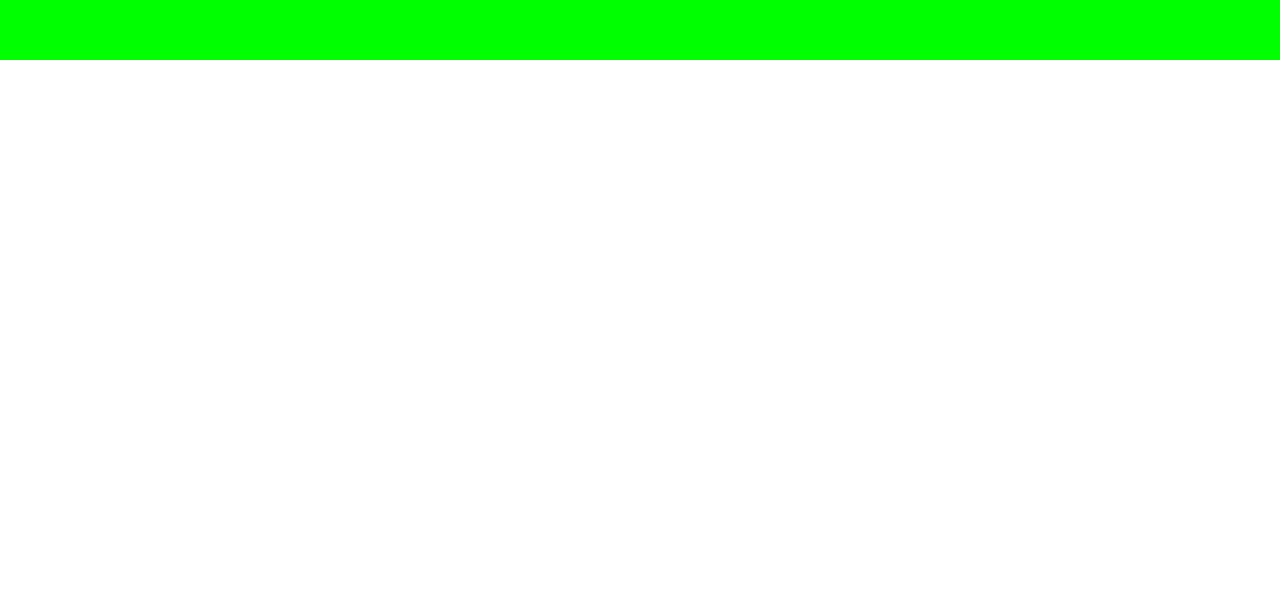
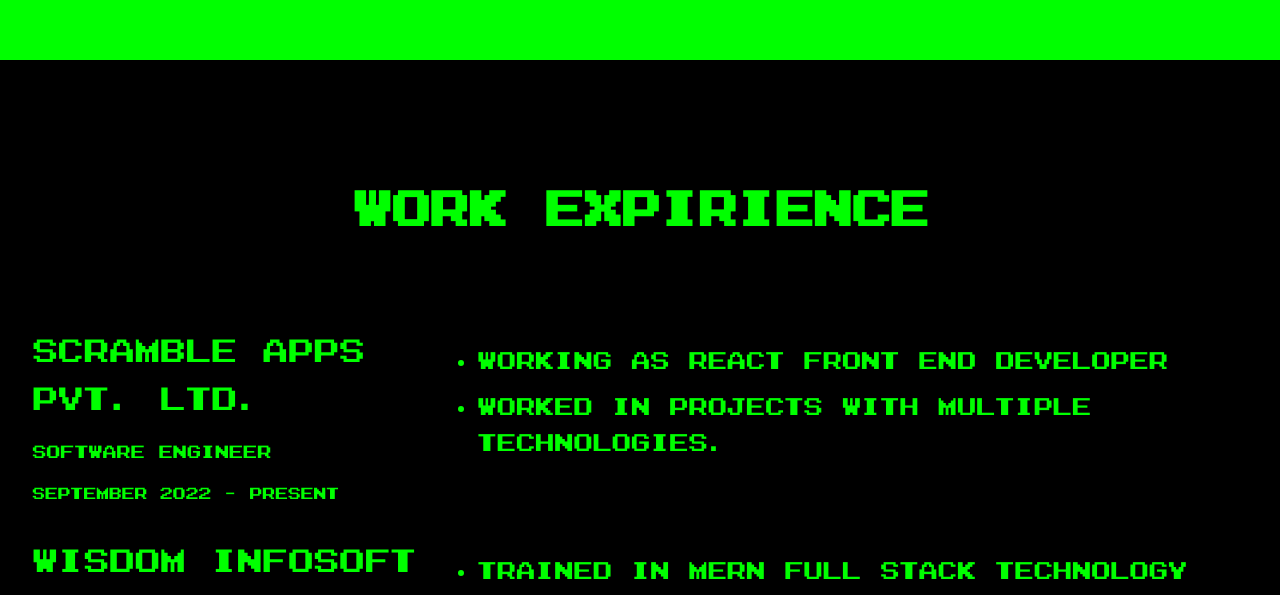
Before and after one commit to gillgurvijay01/portfolioV2, a React (Create React App) app: page / in a window 1280 px wide. Shown: the part 1540-2135 px from the top of the page. Before the commit the page ends 1600 px from the top, so only its background shows below. Built offline with nearby package versions, Linux system fonts and the light colour scheme.

Commit message:
work expirience pg added

```diff
--- a/src/App.js
+++ b/src/App.js
@@ -1,12 +1,12 @@
 import React from 'react';
 
-import './App.css';
 import PicDiv from './Components/picDiv/PicDiv';
-
-import 'bootstrap/dist/css/bootstrap.min.css';
 import Header from './Components/Header/Header';
 import About from './Components/About/About';
+import Work from './Components/Work/Work';
 
+import './App.css';
+import 'bootstrap/dist/css/bootstrap.min.css';
 
 function App() {
   return (
@@ -14,6 +14,7 @@
       <Header />
       <PicDiv />
       <About/>
+      <Work/>
     </React.Fragment>
     );
 }
--- a/src/Components/About/About.jsx
+++ b/src/Components/About/About.jsx
@@ -1,33 +1,68 @@
-import React from 'react'
-import css from './about.module.css'
-import { Typewriter } from 'react-simple-typewriter'
-import Fade from 'react-reveal/Fade';
+import React from "react";
+import css from "./about.module.css";
+import { Typewriter } from "react-simple-typewriter";
+import Fade from "react-reveal/Fade";
 const About = () => {
-    const sentence = ["My name is Gurvijay Singh Gill. I come from Amritsar, Punjab, India. Since childhood, I got  extreme interest in gaming and Programming. I started coding QBASIC language which i learned in my school in third grade, Later learnt Web Development in High School and C++ in 11th and 12th grade. Currently, I am working as a React  JS developer in an Organization in Mohali, Punjab, India. My near goals are to be proficient in Full Stack Web Development and develope sharp skills in React and NodeJs."]
+  const sentence = [
+    "My name is Gurvijay Singh Gill. I come from Amritsar, Punjab, India. Since childhood, I got  extreme interest in gaming and Programming. I started coding QBASIC language which i learned in my school in third grade, Later learnt Web Development in High School and C++ in 11th and 12th grade. Currently, I am working as a React  JS developer in an Organization in Mohali, Punjab, India. My near goals are to be proficient in Full Stack Web Development and develope sharp skills in React and NodeJs.",
+  ];
 
-    return (
+  return (
+    <div id="about" className={`${css.aboutDiv}`}>
+      <Fade top>
+        <p className={` ${css.heading} text-center`}>About</p>
+      </Fade>
+      <p className={`${css.paragraphAbout}`}>
+        <Fade left>
+          <Typewriter words={sentence} typeSpeed={20} />
+        </Fade>
+      </p>
 
-        <div id='about' className={`${css.aboutDiv}`}><Fade top><p className={` ${css.heading} text-center`}>About</p>
+      <p className={`${css.linksHeading}`}>
+        <Fade bottom cascade delay={16000}>
+          Connect Here
         </Fade>
-            <p className={`${css.paragraphAbout}`}>
-                <Fade left >
-                <Typewriter words={sentence} typeSpeed={20} />
-                </Fade>
-            </p>
+      </p>
+      <p className={`${css.links}`}>
+        <a
+          href="https://github.com/gillgurvijay01"
+          target="_blank"
+          rel="noreferrer"
+        >
+          <Fade bottom cascade delay={17000}>
+            Github
+          </Fade>
+        </a>
+        <a
+          href="https://www.linkedin.com/in/Gillgurvijay01"
+          target="_blank"
+          rel="noreferrer"
+        >
+          <Fade bottom cascade delay={18000}>
+            Likedin
+          </Fade>
+        </a>
+        <a
+          href="https://twitter.com/GillGurvijay01"
+          target="_blank"
+          rel="noreferrer"
+        >
+          <Fade bottom cascade delay={19000}>
+            Twitter
+          </Fade>
+        </a>
+        <a
+          href="https://dev.to/gillgurvijay01"
+          target="_blank"
+          rel="noreferrer"
+        >
+          <Fade bottom cascade delay={20000}>
+            Dev.to
+          </Fade>
+        </a>
+      </p>
+    </div>
+  );
+};
 
-
-            <p className={`${css.linksHeading}`}>
-                <Fade bottom cascade delay={16000} >Connect Here</Fade></p>
-                <p className={`${css.links}`}>
-                <a href = "https://github.com/gillgurvijay01" target="_blank"  rel='noreferrer'><Fade bottom cascade delay={17000} >Github</Fade></a>
-                <a href = "https://www.linkedin.com/in/Gillgurvijay01" target="_blank" rel='noreferrer'>
-                <Fade bottom cascade delay={18000} >Likedin</Fade></a>
-                <a href = "https://twitter.com/GillGurvijay01" target="_blank" rel='noreferrer' ><Fade bottom cascade delay={19000} >Twitter</Fade></a>
-                <a href = "https://dev.to/gillgurvijay01" target="_blank" rel='noreferrer'><Fade bottom cascade delay={20000} >Dev.to</Fade></a>
-                </p>
-
-            </div>
-    )
-}
-
-export default About
+export default About;
--- a/src/Components/About/about.module.css
+++ b/src/Components/About/about.module.css
@@ -7,7 +7,7 @@
  color: black;
  min-height: 100vh;
  padding-top: 100px;
- font-family: 'MyFont';
+ font-family: 'XeroFont';
  }
 
 .heading{
--- /dev/null
+++ b/src/Components/Work/Work.jsx
@@ -0,0 +1,59 @@
+import React from "react";
+import { Fade } from "react-reveal";
+import css from "./work.module.css";
+const Work = () => {
+  return (
+    <div className={`${css.workDiv}`} id="work">
+      <Fade top>
+        <p className={` ${css.heading} text-center mt-3 mb-5`}>Work Expirience</p>
+      </Fade>
+      <div className={`${css.work}`}>
+        <div className={`${css.workExp} row`}>
+        <Fade left cascade>
+          <div className="col-xs-12 col-lg-4">
+            <p className={`${css.headingWork}`}>Scramble Apps Pvt. Ltd.</p>
+            <p className={`${css.posWork}`}>Software Engineer</p>
+            <p className={`${css.timeWork}`}>September 2022 - Present</p>
+          </div>
+          </Fade>
+          <div className="col-xs-12 col-lg-8 ">
+            <p className={`${css.detailsWork} mx-md-auto`}>
+            <Fade right cascade>
+
+              <ul className={`${css.points}`}>
+                <li>Working as React Front End Developer</li>
+                <li>Worked in projects with multiple technologies.</li>
+              </ul>
+
+              </Fade>
+            </p>
+          </div>
+        </div>
+        <div className={`${css.workExp} row`}>
+        <Fade left cascade>
+
+          <div className="col-xs-12 col-lg-4">
+            <p className={`${css.headingWork}`}>Wisdom Infosoft Pvt. Ltd.</p>
+            <p className={`${css.posWork}`}>Software Developement Trainee</p>
+            <p className={`${css.timeWork}`}>February 2022 - June 2022</p>
+          </div>
+          </Fade>
+          <div className="col-xs-12 col-lg-8 mx-md-auto">
+            <p className={`${css.detailsWork}`}>
+            <Fade right cascade>
+
+              <ul className={`${css.points}`}>
+                <li>Trained in MERN Full stack technology</li>
+                <li>Learned technologies like ReactJs , MongoDb database , NodeJS, and Express Js</li>
+
+              </ul>
+              </Fade>
+            </p>
+          </div>
+        </div>
+      </div>
+    </div>
+  );
+};
+
+export default Work;
--- /dev/null
+++ b/src/Components/Work/work.module.css
@@ -0,0 +1,43 @@
+
+.workDiv{
+    background-color: black;
+    color: #00ff00;
+    max-height: fit-content;
+    min-height: 100vh ;
+    width: 100vw;
+    padding-top: 100px;
+}
+
+.heading{
+    font-size: 3rem;
+    font-weight:1000;
+    font-family: 'MyFont';
+ }
+.work{
+    padding: 1rem 14rem;
+}
+@media only screen  and (max-width : 1300px)  {
+    .work{
+        padding: 2rem;
+    }
+
+}
+.workExp{
+margin: 1rem 0;
+}
+.headingWork{
+ font-size: 2rem;
+}
+.timeWork{
+    font-size: 1rem;
+}
+.posWork{
+    font-size: 1.1rem;
+}
+.detailsWork{
+    font-size: 1.5rem;
+    margin-top: 1rem;
+}
+.points > * {
+    margin-top: 10px;
+}
--- a/src/Components/picDiv/picDiv.module.css
+++ b/src/Components/picDiv/picDiv.module.css
@@ -42,7 +42,6 @@
         padding: 0;
         margin: 0;
     }
-
 }
 .topContent {
     display: flex;
--- a/src/index.css
+++ b/src/index.css
@@ -5,3 +5,7 @@
   -webkit-font-smoothing: antialiased;
   -moz-osx-font-smoothing: grayscale;
 }
+
+#root{
+  width: 100vw;
+}
```
